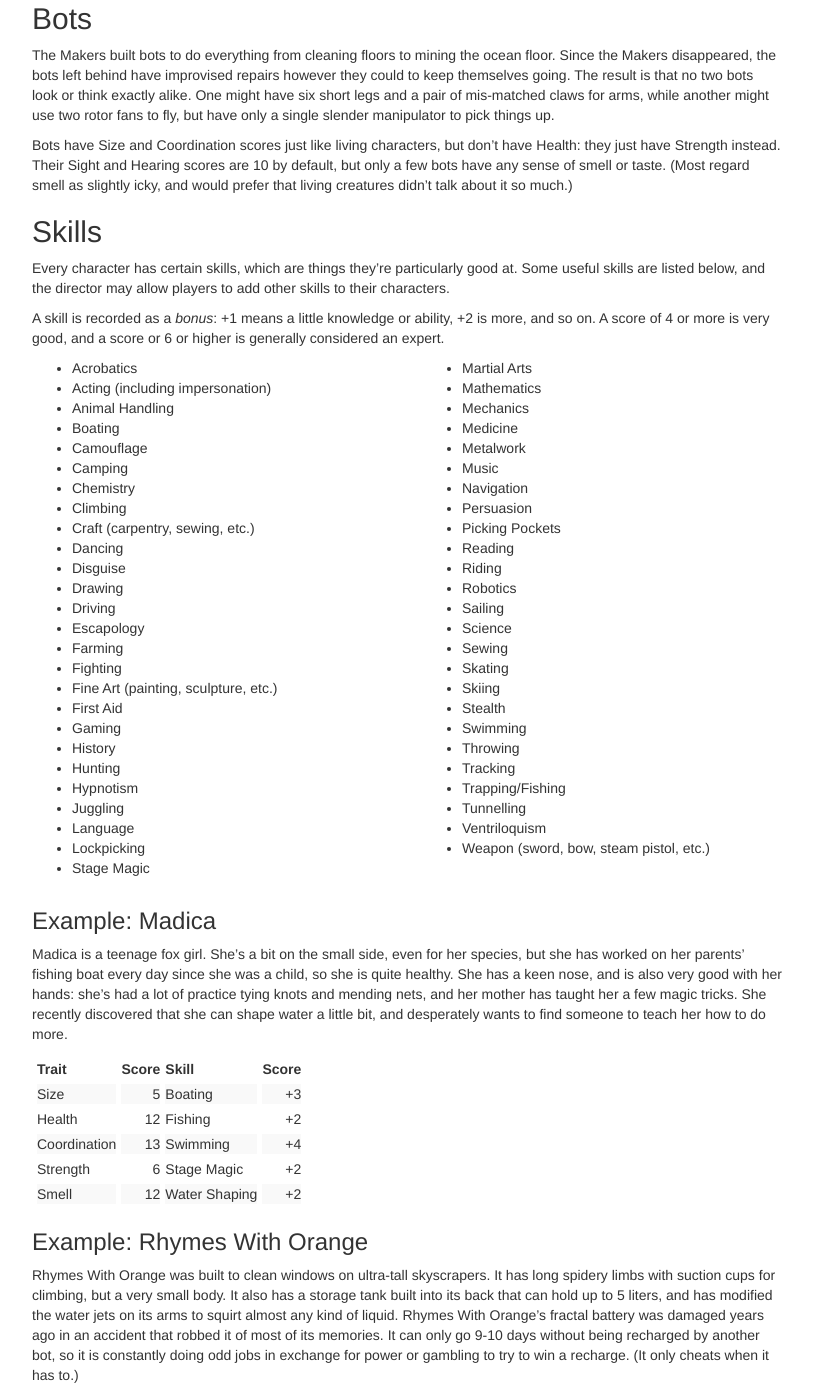
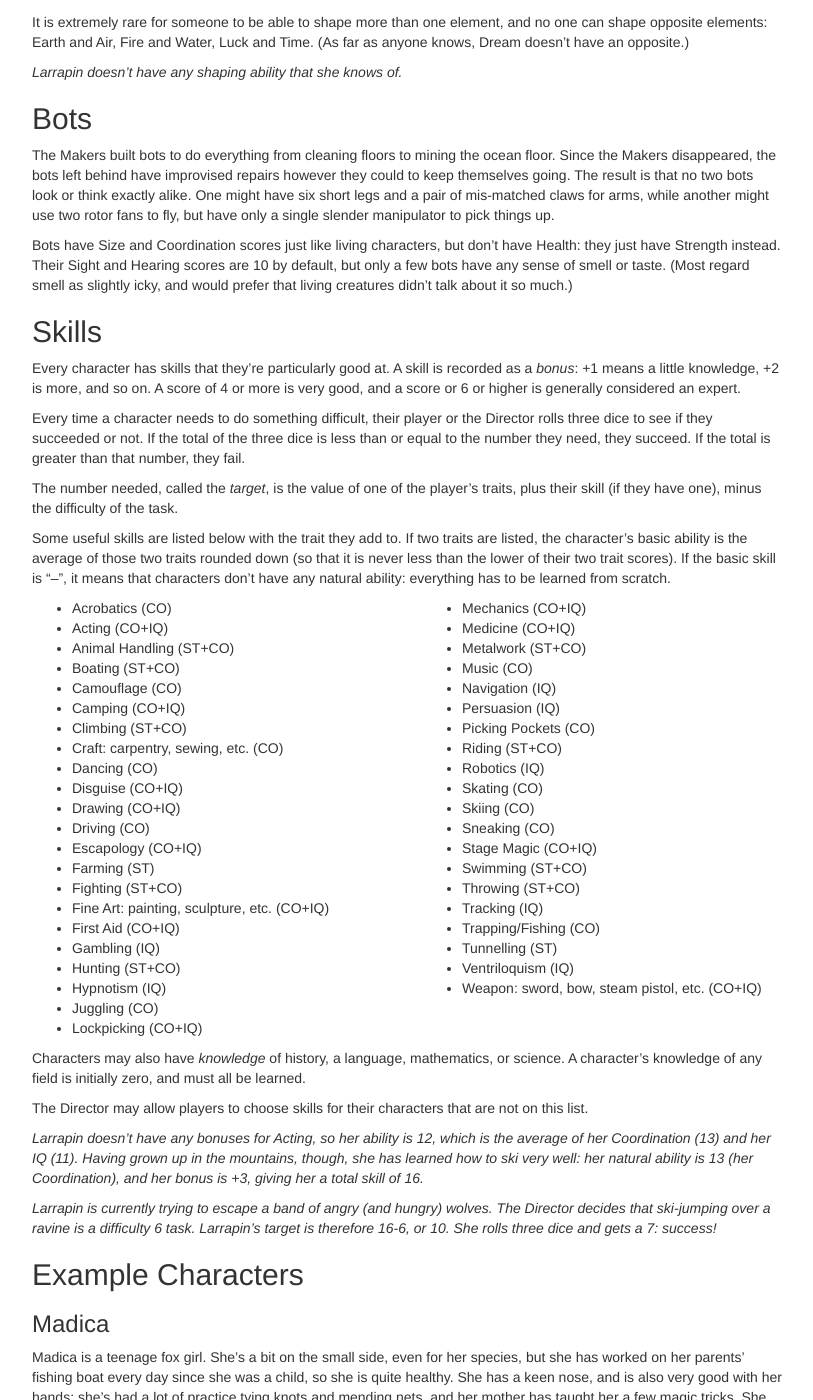
Before and after one commit to gvwilson/sensibleadventures, a Jekyll site: the page built from shapers.md, in a window 1280 px wide and 1400 px high, scrolled down 2137 px. Shown: the whole window, without its empty margins (38-851 px from the left). Built offline with Jekyll 4.4.1, drawn with Linux system fonts in a browser that asks for light colours; nearby versions of some CDN libraries; library files that are not in the unit come from our copies; some of the changed text lies outside the part shown.

Commit message:
Updating shapers

```diff
--- a/shapers.md
+++ b/shapers.md
@@ -9,10 +9,10 @@
 *Avatar: The Last Airbender*,
 countless stories of talking animals,
 and my daughter.
-Each game has one or more *players* and one *director*.
+Each game has one or more *players* and one *Director*.
 Each player takes on the role of one character,
-while the director plays the part of all the non-player characters.
-(The director is often an adult or the person who created the adventure.)
+while the Director plays the part of all the non-player characters.
+(The Director is often an adult or the person who created the adventure.)
 
 ## Background
 
@@ -42,13 +42,20 @@
 
 - **Coordination**: how coordinated are you?
 
+- **IQ**: how good are you at abstract thinking?
+
 If there were any human beings left,
 an average full-grown human woule have a score of 10 for each trait.
 Averages for different kinds of are listed later.
 
-> In exceptional cases,
-> a character may have separate **Height** and **Weight** traits
-> instead of a single Size trait.
+Note:
+
+1. A character with a low IQ is *not* necessarily stupid.
+   Instead,
+   they are simply less good at (or less interested in) "book learning".
+1. In exceptional cases,
+   a character may have separate **Height** and **Weight** traits
+   instead of a single Size trait.
 
 Every animal character has one extra trait that depends on these three:
 
@@ -73,28 +80,25 @@
 
 > Note that Smell includes the sense of taste.
 
-Non-player characters (NPCs) may have three extra traits:
+Non-player characters (NPCs) may have two extra traits:
 
 - **Courage**: how brave the character is.
 
 - **Honesty**: how likely the character is to tell the truth.
 
-- **Intelligence**: ability to solve puzzles, do arithmetic, etc.
-
 Player characters (PCs) don't have scores for these
-because it's up to the player to be brave,
-to tell the truth (or not),
-and to solve puzzles.
+because it's up to the player to be brave
+and to tell the truth (or not).
 NPCs only need to be given scores for these traits
 when it's important to the game.
 
 ## Species
 
 Each species of animal character has its own "normal" Size and Coordination scores,
-but all of them have an average Health of 10,
+but all of them have an average Health and IQ of 10,
 and all of them use the same formula for calculating Strength.
 
-| Species   | Size | Coordination | Senses                  | Special            |
+| Species   | Size | Coordination | Special Senses          | Special            |
 | --------- | ---: | -----------: | ----------------------: | ------------------ |
 | bear      |  13  |            8 | Sight=8,<br>Smell=12    |                    |
 | bison     |  12  |            9 | Sight=9                 | horns              |
@@ -110,6 +114,16 @@
 | tiger     |  10  |           12 | Smell=12,<br>Hearing=11 | carnivore          |
 | wolf      |   9  |           11 | Smell=12                |                    |
 | zebra     |  10  |           10 | Smell=11                |                    |
+
+
+*Larrapin is a 15-year-old rabbit.
+Her Size is 4 and her Health is 12, so her Strength is 5.
+Her Coordination is 13 and her IQ is 11.
+Because she is a rabbit,
+her sense of Smell is 12,
+her Hearing is 11,
+and her Sight is 10
+(because rabbits don't have any special score for that).*
 
 ## Shaping
 
@@ -141,6 +155,8 @@
 (As far as anyone knows,
 Dream doesn't have an opposite.)
 
+*Larrapin doesn't have any shaping ability that she knows of.*
+
 ## Bots
 
 The Makers built bots to do everything from cleaning floors to mining the ocean floor.
@@ -162,77 +178,110 @@
 
 ## Skills
 
-Every character has certain skills,
-which are things they're particularly good at.
-Some useful skills are listed below,
-and the director may allow players to add other skills to their characters.
-
+Every character has skills that they're particularly good at.
 A skill is recorded as a *bonus*:
-+1 means a little knowledge or ability,
++1 means a little knowledge,
 +2 is more,
 and so on.
 A score of 4 or more is very good,
 and a score or 6 or higher is generally considered an expert.
 
+Every time a character needs to do something difficult,
+their player or the Director rolls three dice to see if they succeeded or not.
+If the total of the three dice is less than or equal to the number they need,
+they succeed.
+If the total is greater than that number,
+they fail.
+
+The number needed,
+called the *target*,
+is the value of one of the player's traits,
+plus their skill (if they have one),
+minus the difficulty of the task.
+
+Some useful skills are listed below with the trait they add to.
+If two traits are listed,
+the character's basic ability is the average of those two traits rounded down
+(so that it is never less than the lower of their two trait scores).
+If the basic skill is "--",
+it means that characters don't have any natural ability:
+everything has to be learned from scratch.
+
 <div class="row">
 <div class="col-sm-6" markdown="1">
-* Acrobatics
-* Acting (including impersonation)
-* Animal Handling
-* Boating
-* Camouflage
-* Camping
-* Chemistry
-* Climbing
-* Craft (carpentry, sewing, etc.)
-* Dancing
-* Disguise
-* Drawing
-* Driving
-* Escapology
-* Farming
-* Fighting
-* Fine Art (painting, sculpture, etc.)
-* First Aid
-* Gaming
-* History
-* Hunting
-* Hypnotism
-* Juggling
-* Language
-* Lockpicking
-* Stage Magic
+* Acrobatics (CO)
+* Acting (CO+IQ)
+* Animal Handling (ST+CO)
+* Boating (ST+CO)
+* Camouflage (CO)
+* Camping (CO+IQ)
+* Climbing (ST+CO)
+* Craft: carpentry, sewing, etc. (CO)
+* Dancing (CO)
+* Disguise (CO+IQ)
+* Drawing (CO+IQ)
+* Driving (CO)
+* Escapology (CO+IQ)
+* Farming (ST)
+* Fighting (ST+CO)
+* Fine Art: painting, sculpture, etc. (CO+IQ)
+* First Aid (CO+IQ)
+* Gambling (IQ)
+* Hunting (ST+CO)
+* Hypnotism (IQ)
+* Juggling (CO)
+* Lockpicking (CO+IQ)
 </div>
 <div class="col-sm-6" markdown="1">
-* Martial Arts
-* Mathematics
-* Mechanics
-* Medicine
-* Metalwork
-* Music
-* Navigation
-* Persuasion
-* Picking Pockets
-* Reading
-* Riding
-* Robotics
-* Sailing
-* Science
-* Sewing
-* Skating
-* Skiing
-* Stealth
-* Swimming
-* Throwing
-* Tracking
-* Trapping/Fishing
-* Tunnelling
-* Ventriloquism
-* Weapon (sword, bow, steam pistol, etc.)
+* Mechanics (CO+IQ)
+* Medicine (CO+IQ)
+* Metalwork (ST+CO)
+* Music (CO)
+* Navigation (IQ)
+* Persuasion (IQ)
+* Picking Pockets (CO)
+* Riding (ST+CO)
+* Robotics (IQ)
+* Skating (CO)
+* Skiing (CO)
+* Sneaking (CO)
+* Stage Magic (CO+IQ)
+* Swimming (ST+CO)
+* Throwing (ST+CO)
+* Tracking (IQ)
+* Trapping/Fishing (CO)
+* Tunnelling (ST)
+* Ventriloquism (IQ)
+* Weapon: sword, bow, steam pistol, etc. (CO+IQ)
 </div>
 </div>
 
-### Example: Madica
+Characters may also have *knowledge*
+of history, a language, mathematics, or science.
+A character's knowledge of any field is initially zero,
+and must all be learned.
+
+The Director may allow players to choose skills for their characters
+that are not on this list.
+
+*Larrapin doesn't have any bonuses for Acting,
+so her ability is 12,
+which is the average of her Coordination (13) and her IQ (11).
+Having grown up in the mountains,
+though,
+she has learned how to ski very well:
+her natural ability is 13 (her Coordination),
+and her bonus is +3,
+giving her a total skill of 16.*
+
+*Larrapin is currently trying to escape a band of angry (and hungry) wolves.
+The Director decides that ski-jumping over a ravine is a difficulty 6 task.
+Larrapin's target is therefore 16-6, or 10.
+She rolls three dice and gets a 7: success!*
+
+## Example Characters
+
+### Madica
 
 Madica is a teenage fox girl.
 She's a bit on the small side,
@@ -254,7 +303,7 @@
 | Strength      |         6 | Stage Magic   |        +2 |
 | Smell         |        12 | Water Shaping |        +2 |
 
-### Example: Rhymes With Orange
+### Rhymes With Orange
 
 Rhymes With Orange was built to clean windows on ultra-tall skyscrapers.
 It has long spidery limbs with suction cups for climbing,
```
Also changed, not shown: other parts of shapers.md (+1 -1 lines).
